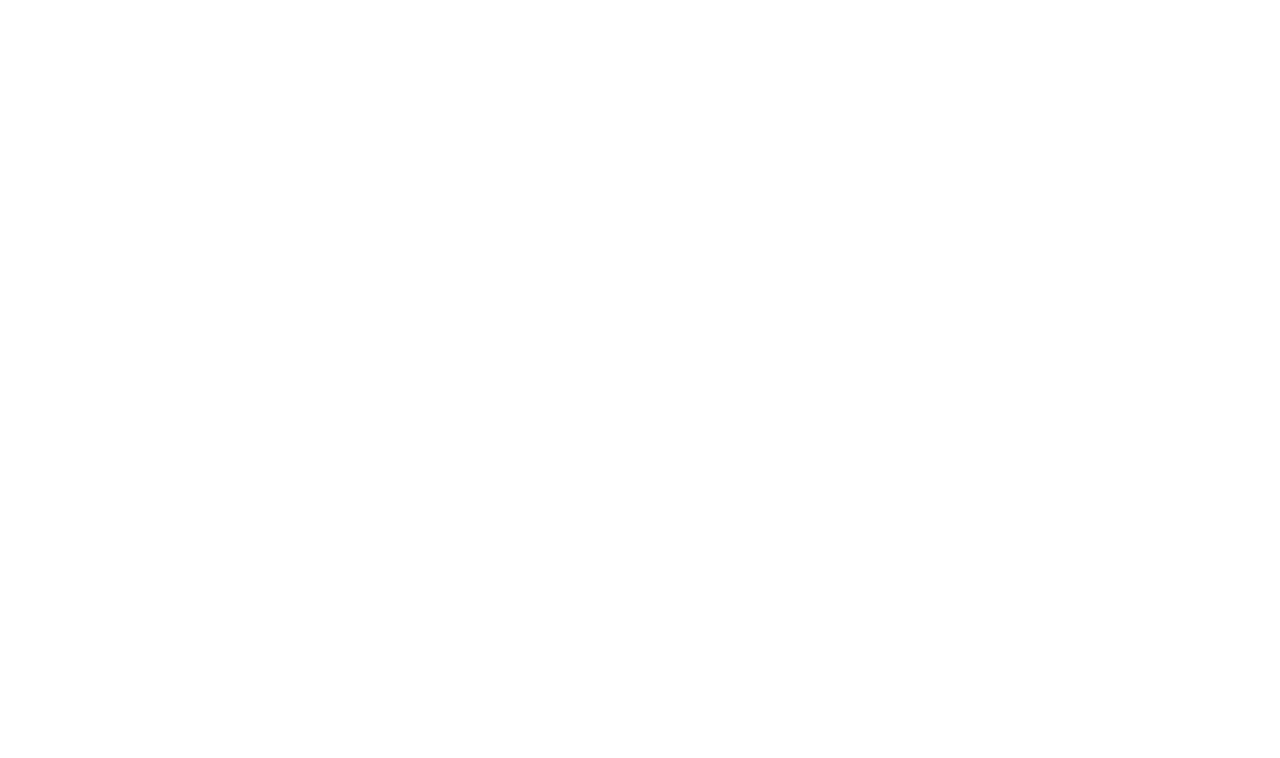
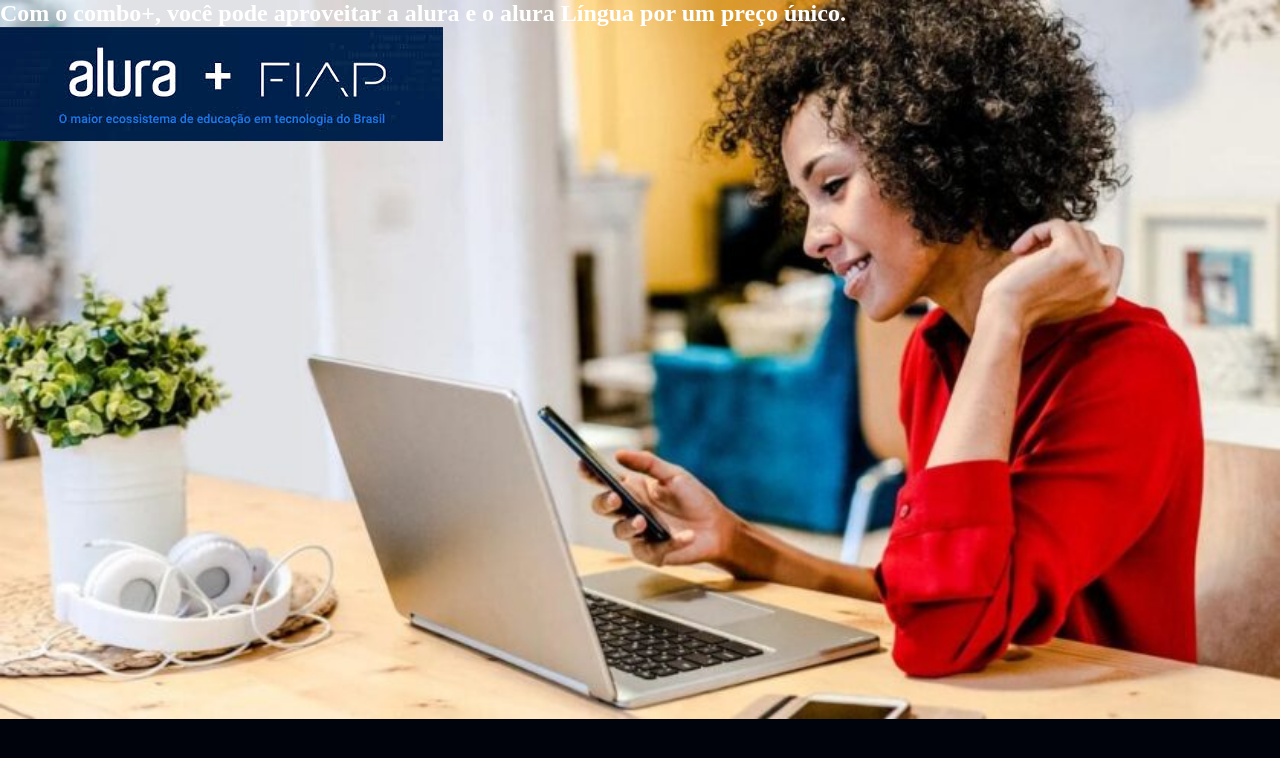
Before and after one commit to joaovitorfreitasnascimento/Alura-plus, a plain HTML site: page index.html in a window 1280 px wide. Drawn offline with Linux system fonts and the light colour scheme.

Commit message:
Add files via upload
atualização

```diff
--- a/index.html
+++ b/index.html
@@ -8,6 +8,11 @@
     <link rel="stylesheet" href="styles.css">
 </head>
 
-<body></body>
+<body>
+    <section class="container principal">
+        <h1>Com o combo+, você pode aproveitar a alura e o alura Língua por um preço único.</h1>
+        <img src="img/images (1).jpg" alt="O combo+ é a junção do alura+ e o alura língua">
+    </section>
+</body>
 
 </html>
--- a/styles.css
+++ b/styles.css
@@ -0,0 +1,26 @@
+:root {
+    --branco-principal: #FFFFFF;
+    --cinza-segundario: #C0C0C0;
+    --botao-azul: #167bf7;
+    --cor-de-fundo: #00030C;
+}
+
+body {
+    background-color: var(--cor-de-fundo);
+    color: var(--branco-principal);
+}
+
+*{
+    margin: 0%;
+    padding: 0%;
+}
+
+.principal {
+    background-image: url(img/voce-conhece-a-alura-empresa-divulgou-oportunidade-para-pessoas-com-disponibilidade-para-trabalhar-em-casa-838x471.jpg);
+    background-repeat: no-repeat;
+    background-size: contain;
+}
+
+.container {
+    height: 100vh;
+}
```
Also changed, not shown: img/images (1).jpg (added), img/voce-conhece-a-alura-empresa-divulgou-oportunidade-para-pessoas-com-disponibilidade-para-trabalhar-em-casa-838x471.jpg (added).
